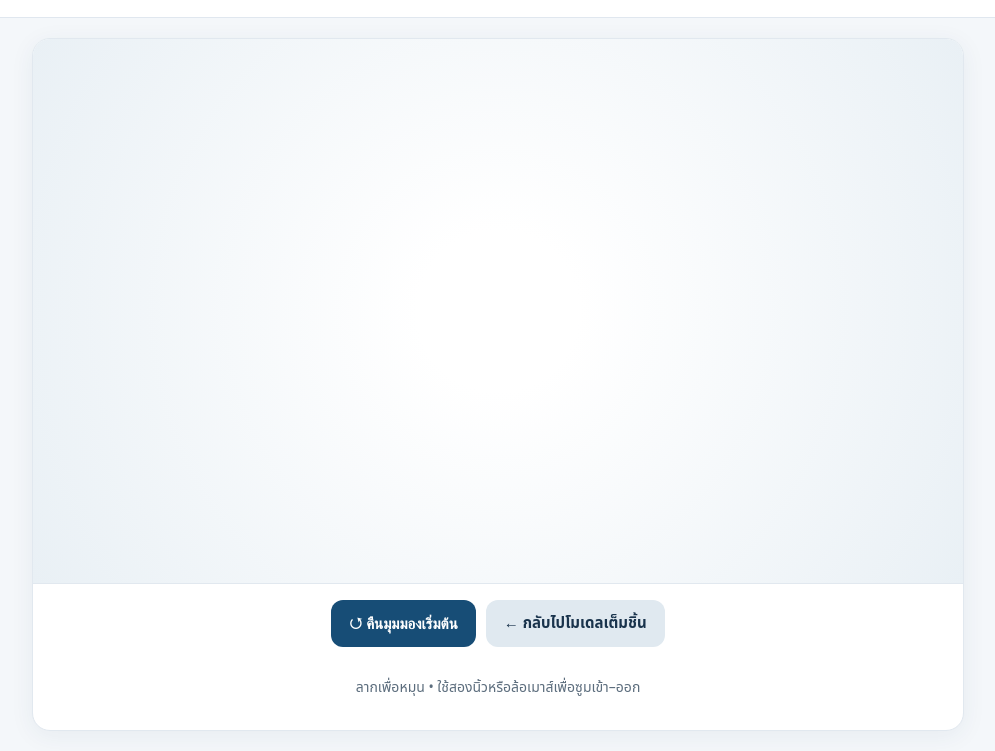
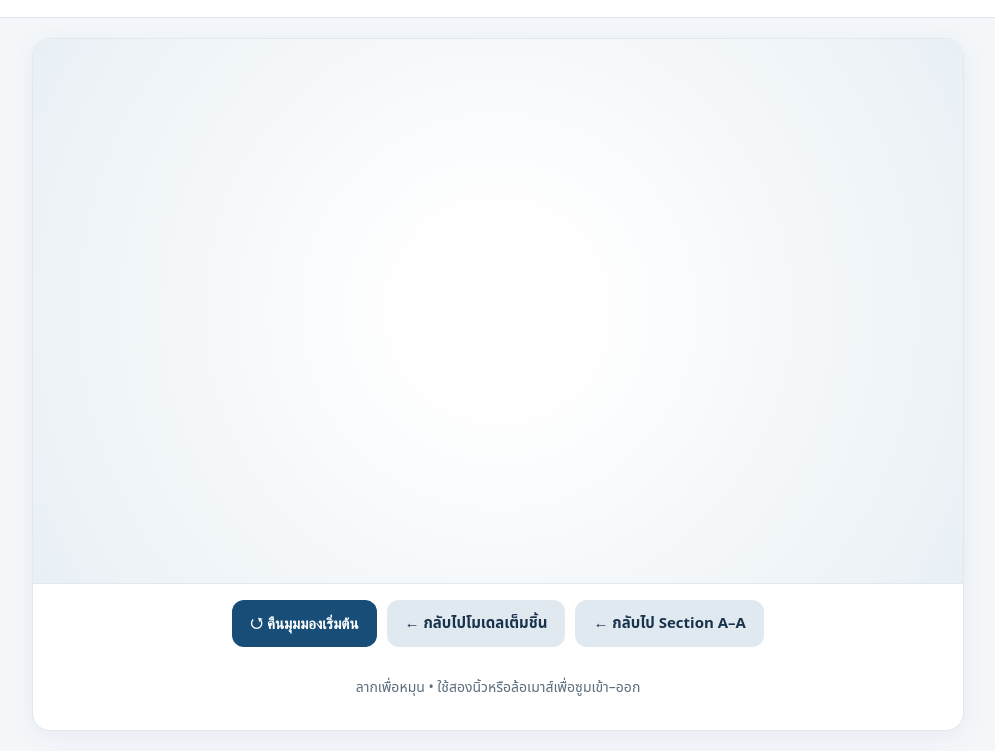
Before and after one commit to kannaphat0706-rgb/engineering-ar-new, a plain HTML site: page section-bb.html in a window 1280 px wide. Shown: the part 93-844 px from the top of the page, without its empty margins (142-1137 px from the left). Drawn offline with Linux system fonts and the light colour scheme; some packages are replaced by stand-ins of ours; a script that the page names is missing.

Commit message:
Update section-bb.html

```diff
--- a/section-bb.html
+++ b/section-bb.html
@@ -136,6 +136,10 @@
   <a class="back" href="./index.html">
     ← กลับไปโมเดลเต็มชิ้น
   </a>
+
+  <a class="back" href="./section.html">
+    ← กลับไป Section A–A
+  </a>
 </div>
 
       <p class="help">
```
Lines whose indentation alone changed are shown as unchanged.
